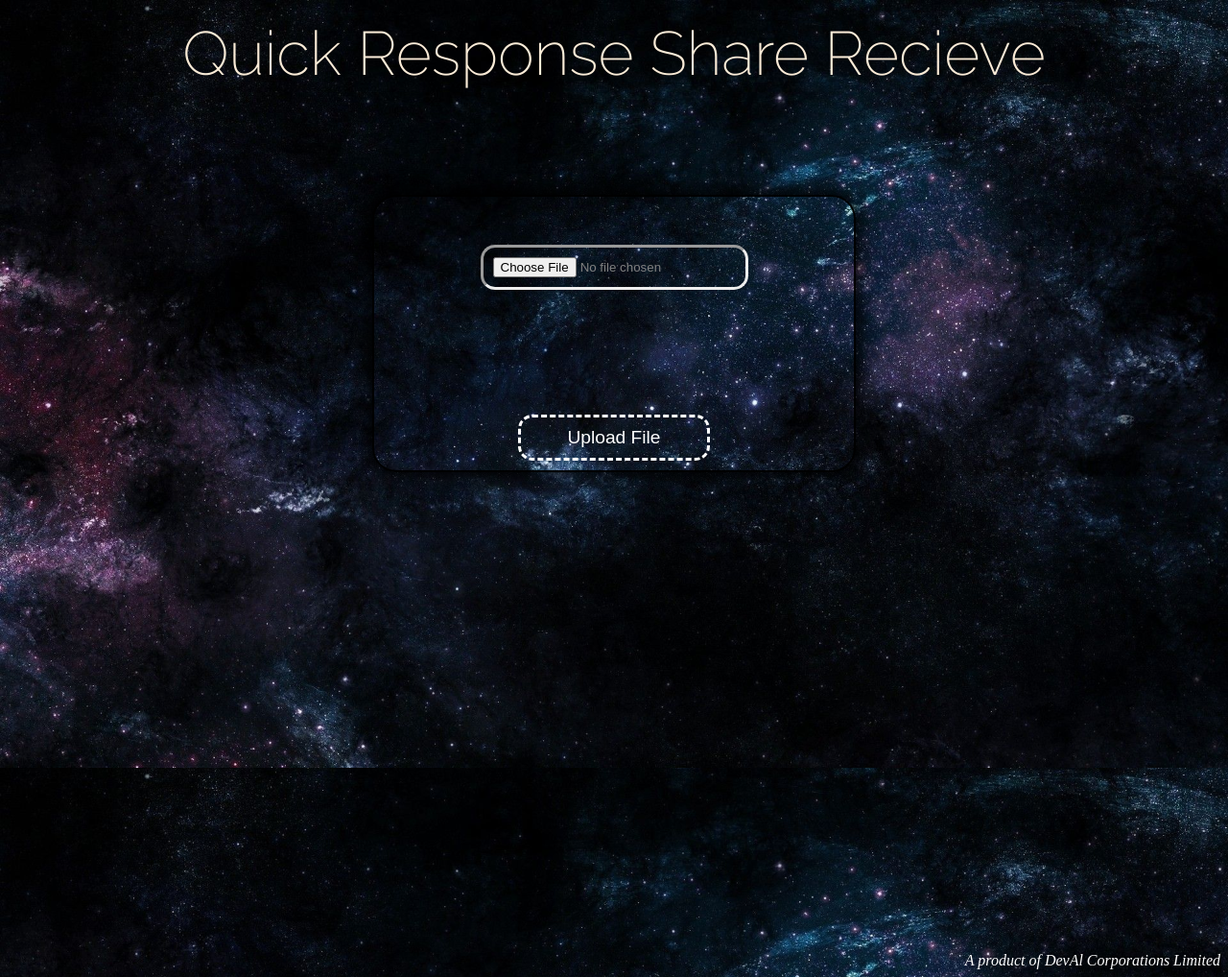
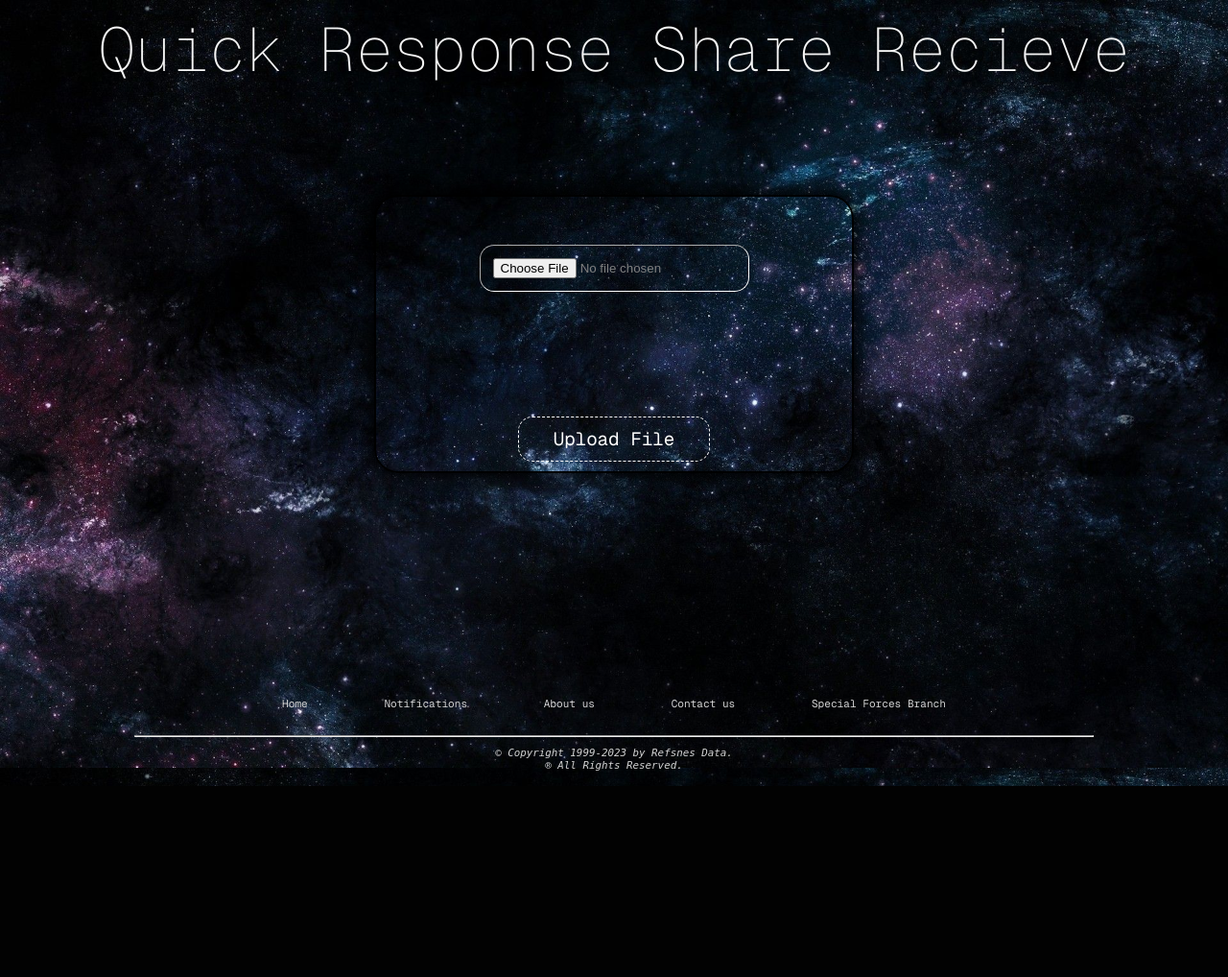
Before and after one commit to Shaalekh/public_html, a PHP site: page / in a window 1280 px wide. Shown: the whole page at 96% size. After the commit the page ends 819 px from the top, so only its background shows below. Run offline with PHP 8.4, Linux system fonts and the light colour scheme.

Commit message:
footer added

```diff
--- a/index.html
+++ b/index.html
@@ -29,7 +29,30 @@
             </div>
         </div>
 
-        <cite>A product of DevAl Corporations Limited</cite>
+            <footer>
+        <ul class="nav">
+            <li class="a">
+                <a class="fanchor" href="#"> Home </a>
+            </li>
+            <li class="a">
+                <a class="fanchor" href="#">Notifications
+                </a>
+            </li>
+            <li class="a">
+                <a class="fanchor" href="#">About us </a>
+            </li>
+            <li class="a">
+                <a class="fanchor" href="#"> Contact us </a>
+            </li>
+            <li class="a">
+                <a class="fanchor" href="#">Special Forces Branch </a>
+            </li>
+        </ul>
+        <hr width="80%" />
+        <cite>
+            &copy; Copyright 1999-2023 by Refsnes Data. <br />
+            &reg; All Rights Reserved.</cite>
+    </footer>
 
         <script>
             // Handle form submission using AJAX
--- a/style.css
+++ b/style.css
@@ -1,19 +1,27 @@
-body {
+* {
+    box-sizing: border-box;
+
+}
+
+
+    body {
     background-image: url("bg.jpg");
     background-size: cover;
     background-attachment:fixed;
     background-repeat: no-repeat;
     background-position: top;
+        margin: auto;
 }
 h1 {
-    font-family: "Raleway";
-    font-weight: 200;
+    font-family: "geist mono";
     font-size: 4em;
     text-align: center;
-    color: antiquewhite;
+    color: whitesmoke;
     padding-top: 10px;
     padding-bottom: 10px;
     margin: 0;
+    font-weight: 100;
+
 }
 #main {
     border: 2px solid black;
@@ -32,29 +40,29 @@ form {
 .ia {
     background-color: transparent;
     width: fit-content;
-    padding: 10px;
+    padding: 13px;
     margin: 10px;
     color: grey;
     margin-left: auto;
     margin-right: auto;
-    border: inset;
     border-radius: 15px;
     margin-top: 50px;
     text-align: center;
+    border: 1px inset white;
 }
 .ib {
     background-color: transparent;
     width: 200px;
     margin: 10px;
     padding: 10px;
-    border: dashed white;
+    border: 1px dashed white;
     border-radius: 15px;
     margin-left: auto;
     margin-right: auto;
     margin-top: 100px;
     font-weight: thin;
     font-size: larger;
-    font-family: sans-serif;
+    font-family: "geist mono", monospace;
     color: white;
 }
 
@@ -64,10 +72,13 @@ form {
     transition-duration: 0.5s;
 }
 cite {
-    margin-top: 500px;
-    color: white;
-    text-align: right;
+    margin-top: 10px;
+    color: lightgrey;
+    text-align: center;
     display: inherit;
+    font-size: smaller;
+    font-family: monospace;
+
 }
 .qr-container {
     margin-top: 20px;
@@ -103,6 +114,7 @@ img {
     /*background-color: antiquewhite;*/
     /*font-size: 2vh;*/
 }
+
 @media screen and (max-width: 500px) {
     #main,
     .ia,
@@ -121,4 +133,40 @@ img {
     .ib {
         margin-top: 50px;
     }
+    .fanchor, .a {
+        display: block !important;
+    }
 }
+footer{
+    background-color: rgba(94, 104, 108, 0);
+    margin-top: 200px;
+    padding: 15px;
+}
+
+    ul {
+    list-style-type: none;
+    padding: 10px;
+    margin: 0;
+    overflow: hidden;
+    margin-right: auto;
+    margin-left: auto;
+    text-align: center;
+
+}
+    .fanchor, .a {
+    color: lightgrey;
+    display: inline-block;
+    float: none;
+    text-align: center;
+    box-sizing: border-box;
+    padding: 0.32em;
+    text-decoration: none;
+    font-family: "geist mono", monospace;
+    font-size: smaller;
+    margin-left: 15px;
+    margin-right: 15px;
+}
+.a :hover {
+    color: grey;
+    transition-duration: 0.3s;
+}
```
